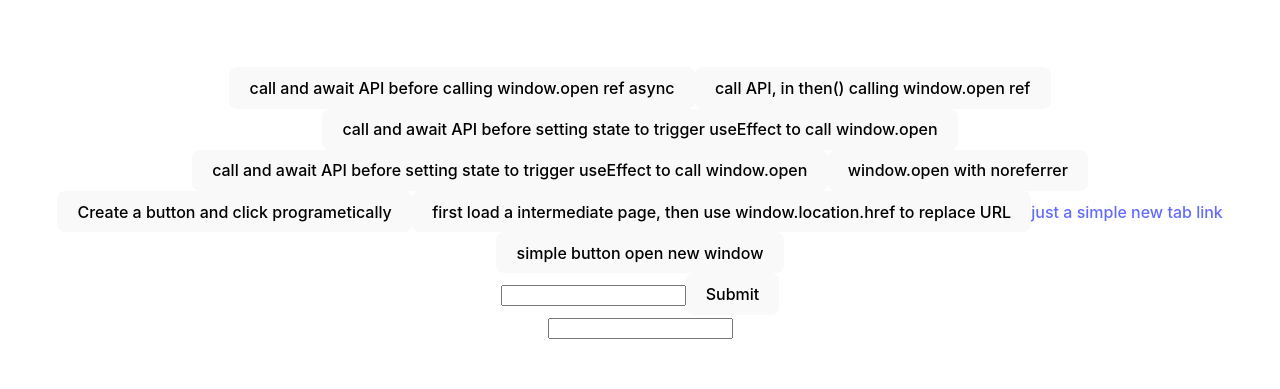
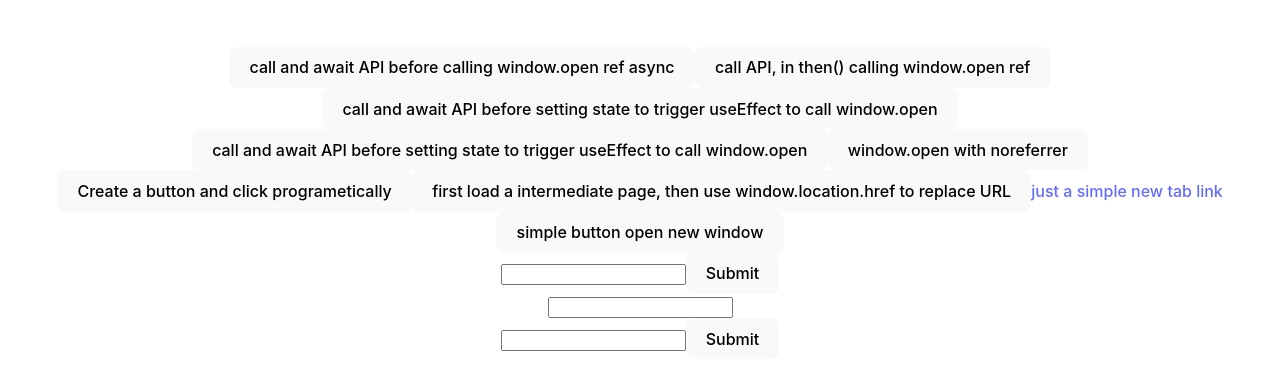
Before and after one commit to mwskwong/geo-permission-browser-behavior, a React (Vite) app: page / in a window 1280 px wide. Shown: the part 197-586 px from the top of the page. Built offline with nearby package versions, Linux system fonts and the light colour scheme.

Commit message:
Update App.tsx

```diff
--- a/src/App.tsx
+++ b/src/App.tsx
@@ -160,6 +160,10 @@ export default function App() {
         <button type="submit">Submit</button>
       </form>
       <input name="test2" />
+       <form onSubmit={e => { e.preventDefault() }}>
+        <input name="test3" />
+        <button>Submit</button>
+      </form>
     </div>
   );
 }
```
